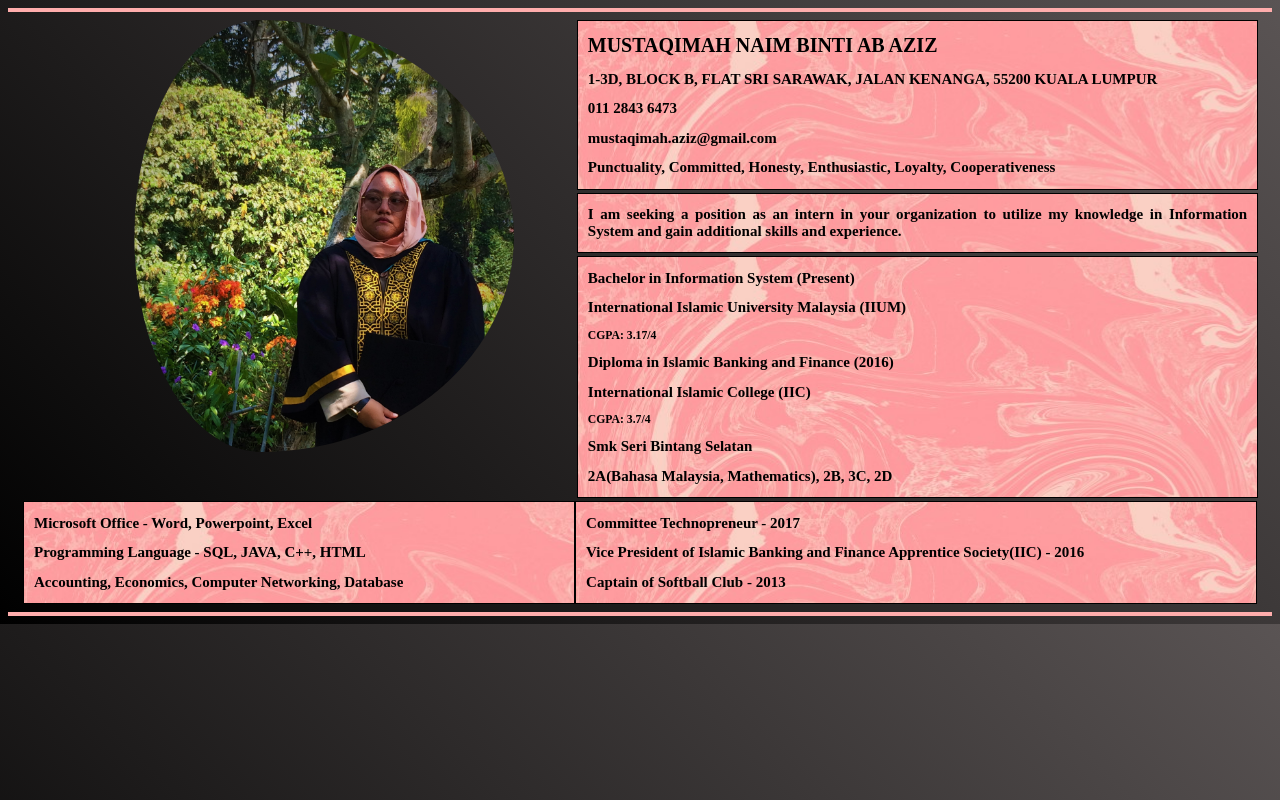
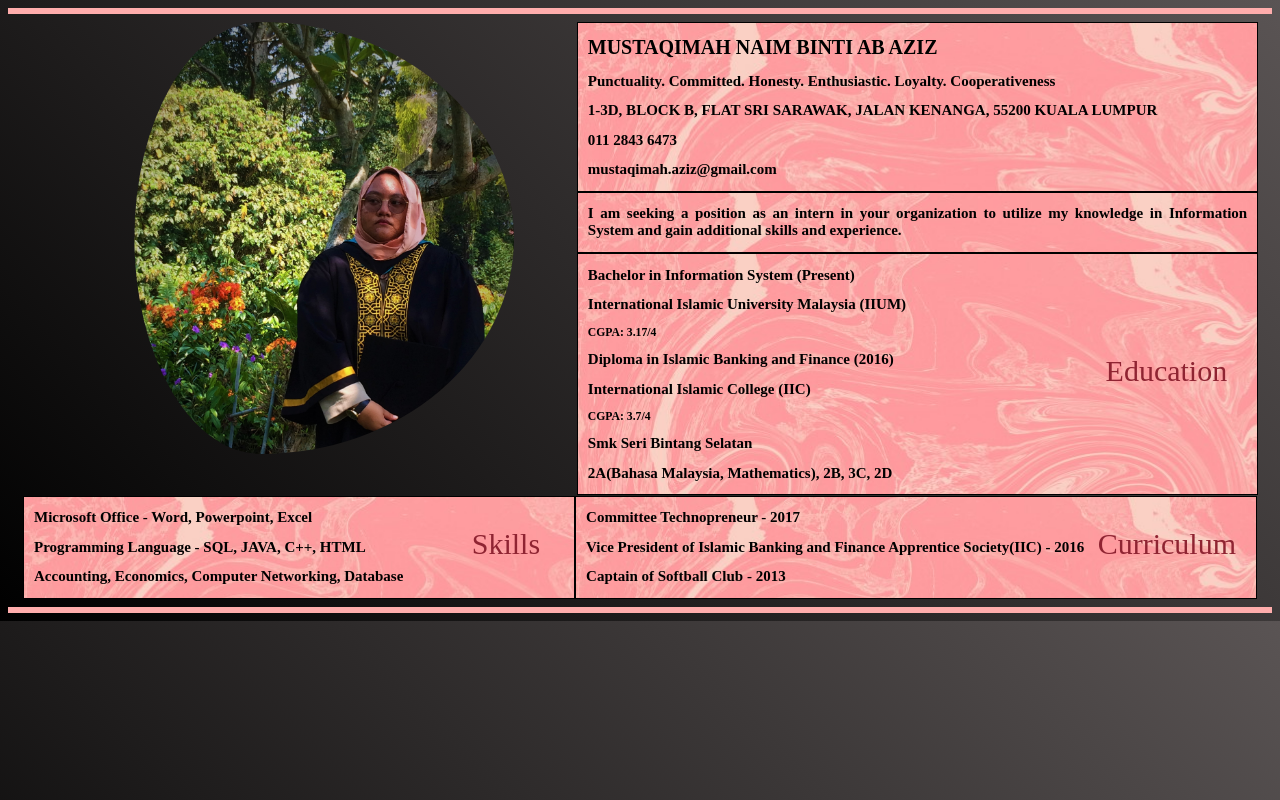
Before and after one commit to mustaqimah/mustaqimah.github.io, a plain HTML site: page Resume/index.html in a window 1280 px wide. Drawn offline with Linux system fonts and the light colour scheme.

Commit message:
Add files via upload

```diff
--- a/Resume/index.html
+++ b/Resume/index.html
@@ -13,11 +13,10 @@
 
     <div class="intro" >
       <h1>MUSTAQIMAH NAIM BINTI AB AZIZ</h1>
-      <h2>1-3D, BLOCK B, FLAT SRI SARAWAK, JALAN KENANGA,
-      55200 KUALA LUMPUR</h2>
+      <h2>Punctuality. Committed. Honesty. Enthusiastic. Loyalty. Cooperativeness</h2>
+      <h2>1-3D, BLOCK B, FLAT SRI SARAWAK, JALAN KENANGA, 55200 KUALA LUMPUR</h2>
       <h2>011 2843 6473</h2>
       <h2>mustaqimah.aziz@gmail.com</h2>
-      <h2>Punctuality, Committed, Honesty, Enthusiastic, Loyalty, Cooperativeness</h2>
     </div>
 
     <div class="objective" >
@@ -27,6 +26,7 @@
     </div>
 
     <div class="education" >
+      <p>Education</p>
       <h2>Bachelor in Information System (Present)</h2>
       <h2>International Islamic University Malaysia (IIUM)</h2>
       <h3>CGPA: 3.17/4</h3>
@@ -38,18 +38,21 @@
     </div>
 
     <div class="contribute" >
+      <p>Curriculum</p>
       <h2>Committee Technopreneur - 2017</h2>
-      <h2>Vice President of Islamic Banking and
-        Finance Apprentice Society(IIC) - 2016</h2>
+      <h2>Vice President of Islamic Banking and Finance Apprentice Society(IIC) - 2016</h2>
       <h2>Captain of Softball Club - 2013</h2>
     </div>
 
     <div class="skills" >
+      <p>Skills</p>
       <h2>Microsoft Office - Word, Powerpoint, Excel</h2>
       <h2>Programming Language - SQL, JAVA, C++, HTML</h2>
       <h2>Accounting, Economics, Computer Networking, Database </h2>
     </div>
 
+
+
     <hr>
 
   </body>
--- a/Resume/resume.css
+++ b/Resume/resume.css
@@ -11,7 +11,7 @@ img{
 
 }
 .intro, .objective, .education{
-  margin-top: 3px;
+  margin-top: 0.5px;
   padding-left: 10px;
   padding-right: 10px;
   background-image: url(background.jpg);
@@ -23,7 +23,7 @@ img{
 }
 
 .contribute{
-  margin-top: 3px;
+  margin-top: 0.5px;
   padding-left: 10px;
   margin-right: 15px;
   margin-left: 15px;
@@ -35,7 +35,7 @@ img{
   width: 53%;
 }
 .skills{
-  margin-top: 3px;
+  margin-top: 0.5px;
   padding-left: 10px;
   margin-right: 15px;
   margin-left: 15px;
@@ -45,6 +45,18 @@ img{
   border: 1px solid black;
   width:42.7%;
 }
+
 hr{
-  border: 2px solid #ffadac;
+  border: 3px solid #ffadac;
 }
+
+p{
+  color:  #8f2432;
+  float: right;
+  padding-right: 20px;
+  font-size: 30px;
+}
+
+.education p{
+  padding-top: 70px;
+}
```
